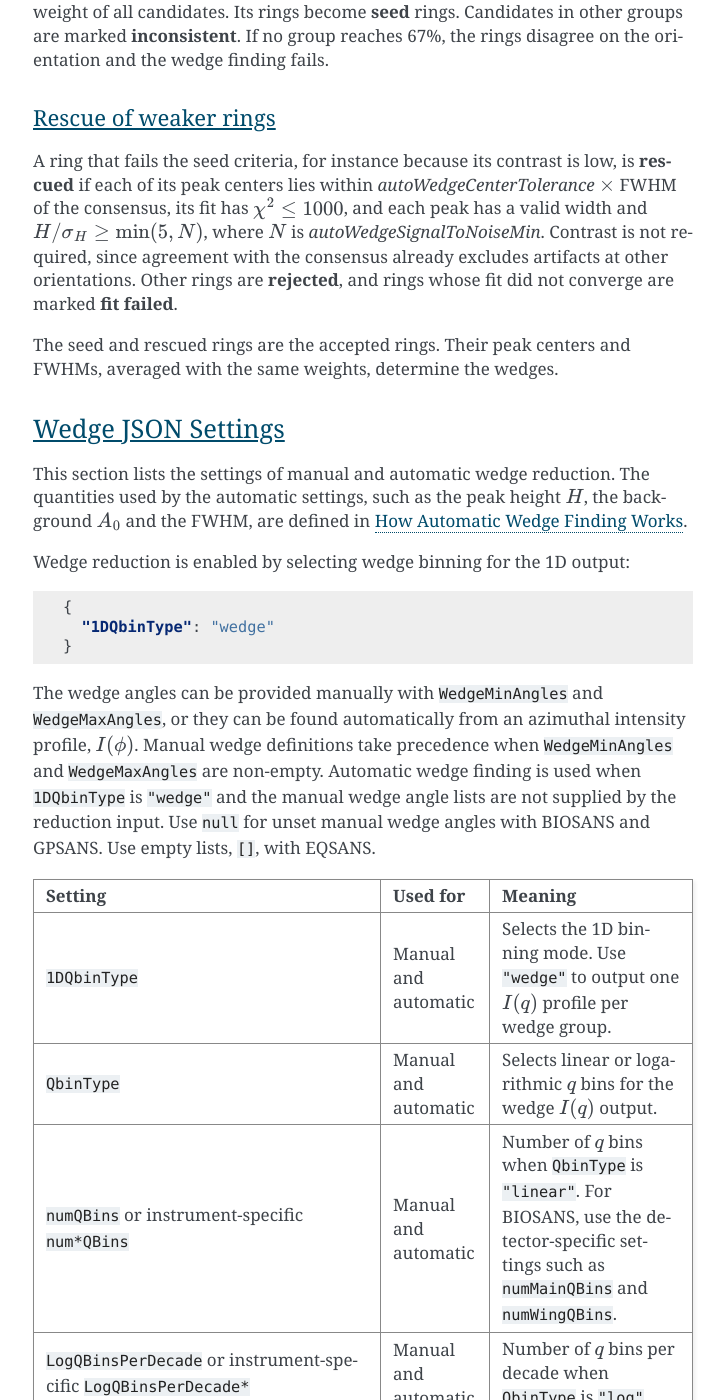
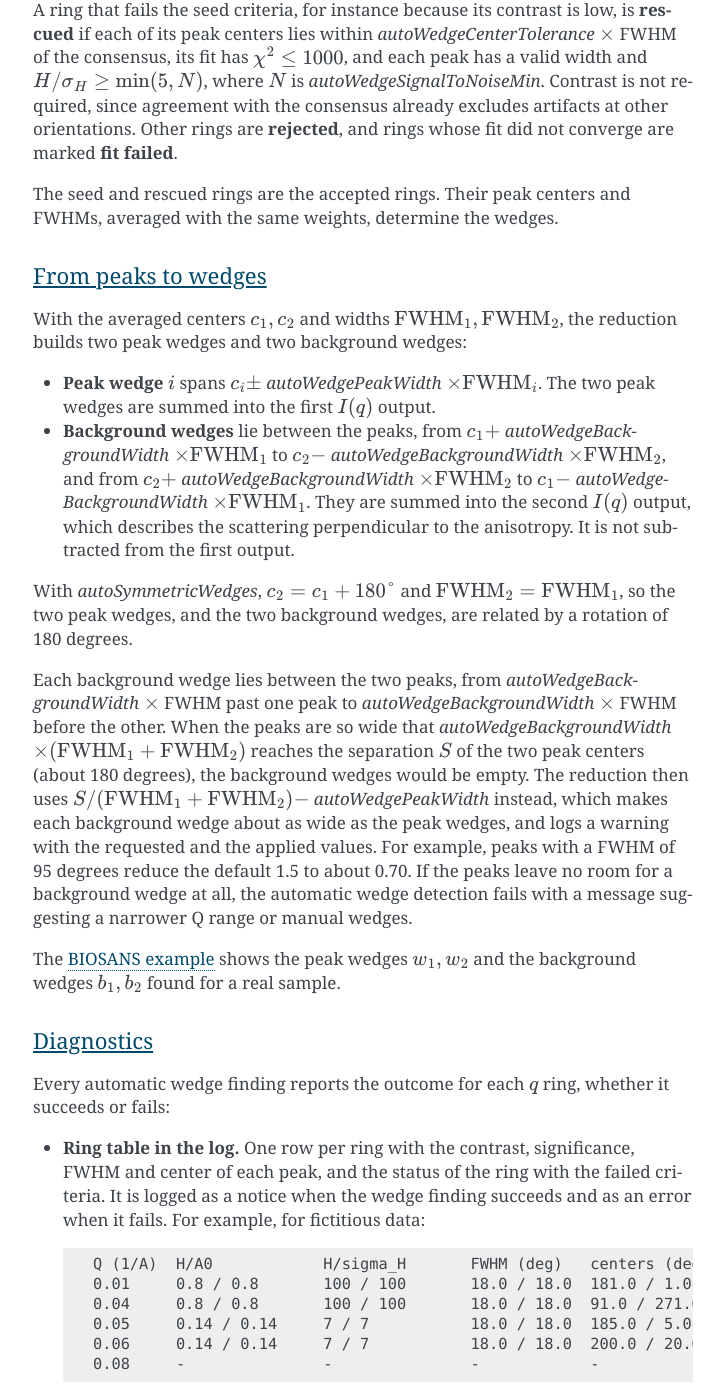
Before and after one commit to neutrons/drtsans, a Sphinx documentation site: the page built from docs/user/binning.rst, in a window 1280 px wide and 1400 px high, scrolled down 6981 px. Shown: the whole window, without its empty margins (387-1112 px from the left). Built offline with Sphinx 7.4.7, drawn with Linux system fonts in a browser that asks for light colours; the version number is read from the project's files by our own code; some of the changed text lies outside the part shown.

Commit message:
Document how the automatic wedge finding builds the wedges and reports failures
Describe the peak and background wedges built from the accepted Q-rings,
including the reduction of the background width, the ring table and the
diagnostic files, the failure messages with their remedies, and practical
guidance on choosing the Q range and the thresholds.

Co-Authored-By: Claude Opus 5.5 <noreply@anthropic.com>

```diff
--- a/docs/user/binning.rst
+++ b/docs/user/binning.rst
@@ -130,20 +130,13 @@ The range :math:`(-90, 90)` is effectively masked during the wedge search.
 Other additional options for the automatic wedge finding:
 
 - `autoWedgeAzimuthalDelta`: binning in azimuthal angle when generating the :math:`I(\phi)` profile.
-- `autoWedgePeakWidth`: fraction of the full-width-half-max (FWHM) of the fitted peak in the :math:`I(\phi)`
-  profile. Each peak wedge spans the peak center :math:`\pm` `autoWedgePeakWidth` :math:`\times` FWHM.
-- `autoWedgeBackgroundWidth`: fraction of the FWHM of the fitted peak that sets the edges of the background
-  wedges. The background wedges are perpendicular to the peaks and give the second :math:`I(q)` output; they are
-  not subtracted from the peak wedges.
-  Each background wedge lies between the two peaks, from `autoWedgeBackgroundWidth` :math:`\times` FWHM past one
-  peak to `autoWedgeBackgroundWidth` :math:`\times` FWHM before the other. When the peaks are so wide that
-  `autoWedgeBackgroundWidth` :math:`\times (\mathrm{FWHM}_1 + \mathrm{FWHM}_2)` reaches the separation :math:`S`
-  of the two peak centers (about 180 degrees), the background wedges would be empty. The reduction then uses
-  :math:`S / (\mathrm{FWHM}_1 + \mathrm{FWHM}_2) -` `autoWedgePeakWidth` instead, which makes each background
-  wedge about as wide as the peak wedges, and logs a warning with the requested and the applied values.
-  For example, peaks with a FWHM of 95 degrees reduce the default 1.5 to about 0.70. If the peaks leave no room for a
-  background wedge at all, the automatic wedge detection fails with a message suggesting a narrower Q range or
-  manual wedges.
+- `autoWedgePeakWidth`: width of the peak wedges, as a fraction of the FWHM of the fitted peaks.
+- `autoWedgeBackgroundWidth`: position of the edges of the background wedges, as a fraction of the FWHM of the
+  fitted peaks.
+- `autoWedgeSignalToNoiseMin`, `autoWedgeContrastMin` and `autoWedgeCenterTolerance`: thresholds that decide
+  which :math:`q` rings determine the wedges.
+
+These quantities are defined in :ref:`user.binning.auto_wedge_method`.
 
 For instance, for real data collected at the BIOSANS instrument,
 
@@ -160,6 +153,8 @@ For instance, for real data collected at the BIOSANS instrument,
 
 We obtain two wedges (:math:`w_1`, :math:`w_2`) as well as two azimuthal ranges (:math:`b_1`, :math:`b_2`)
 perpendicular to them, which give the background :math:`I(q)` output.
+
+.. _user.binning.auto_wedge_biosans:
 
 .. figure:: media/wedge_binning_7.png
    :alt: wedges for a real BIOSANS example
@@ -239,6 +234,90 @@ orientations. Other rings are **rejected**, and rings whose fit did not converge
 
 The seed and rescued rings are the accepted rings. Their peak centers and FWHMs, averaged with the same weights,
 determine the wedges.
+
+From peaks to wedges
+~~~~~~~~~~~~~~~~~~~~
+
+With the averaged centers :math:`c_1, c_2` and widths :math:`\mathrm{FWHM}_1, \mathrm{FWHM}_2`, the reduction builds
+two peak wedges and two background wedges:
+
+- **Peak wedge** :math:`i` spans :math:`c_i \pm` `autoWedgePeakWidth` :math:`\times \mathrm{FWHM}_i`. The two peak
+  wedges are summed into the first :math:`I(q)` output.
+- **Background wedges** lie between the peaks, from :math:`c_1 +` `autoWedgeBackgroundWidth`
+  :math:`\times \mathrm{FWHM}_1` to :math:`c_2 -` `autoWedgeBackgroundWidth` :math:`\times \mathrm{FWHM}_2`, and
+  from :math:`c_2 +` `autoWedgeBackgroundWidth` :math:`\times \mathrm{FWHM}_2` to :math:`c_1 -`
+  `autoWedgeBackgroundWidth` :math:`\times \mathrm{FWHM}_1`. They are summed into the second :math:`I(q)`
+  output, which describes the scattering perpendicular to the anisotropy. It is not subtracted from the first
+  output.
+
+With `autoSymmetricWedges`, :math:`c_2 = c_1 + 180°` and :math:`\mathrm{FWHM}_2 = \mathrm{FWHM}_1`, so the two
+peak wedges, and the two background wedges, are related by a rotation of 180 degrees.
+
+Each background wedge lies between the two peaks, from `autoWedgeBackgroundWidth` :math:`\times` FWHM past one peak
+to `autoWedgeBackgroundWidth` :math:`\times` FWHM before the other. When the peaks are so wide that
+`autoWedgeBackgroundWidth` :math:`\times (\mathrm{FWHM}_1 + \mathrm{FWHM}_2)` reaches the separation :math:`S` of
+the two peak centers (about 180 degrees), the background wedges would be empty. The reduction then uses
+:math:`S / (\mathrm{FWHM}_1 + \mathrm{FWHM}_2) -` `autoWedgePeakWidth` instead, which makes each background wedge
+about as wide as the peak wedges, and logs a warning with the requested and the applied values. For example, peaks with a
+FWHM of 95 degrees reduce the default 1.5 to about 0.70. If the peaks leave no room for a background wedge at all,
+the automatic wedge detection fails with a message suggesting a narrower Q range or manual wedges.
+
+The :ref:`BIOSANS example <user.binning.auto_wedge_biosans>` shows the peak wedges :math:`w_1, w_2` and the
+background wedges :math:`b_1, b_2` found for a real sample.
+
+Diagnostics
+~~~~~~~~~~~
+
+Every automatic wedge finding reports the outcome for each :math:`q` ring, whether it succeeds or fails:
+
+- **Ring table in the log.** One row per ring with the contrast, significance, FWHM and center of each peak, and the
+  status of the ring with the failed criteria. It is logged as a notice when the wedge finding succeeds and as an
+  error when it fails. For example, for fictitious data:
+
+  .. code-block:: text
+
+     Q (1/A)  H/A0            H/sigma_H       FWHM (deg)   centers (deg)  result
+     0.01     0.8 / 0.8       100 / 100       18.0 / 18.0  181.0 / 1.0    seed
+     0.04     0.8 / 0.8       100 / 100       18.0 / 18.0  91.0 / 271.0   inconsistent: orientation
+     0.05     0.14 / 0.14     7 / 7           18.0 / 18.0  185.0 / 5.0    rescued: contrast, significance
+     0.06     0.14 / 0.14     7 / 7           18.0 / 18.0  200.0 / 20.0   rejected: contrast, significance, center tolerance
+     0.08     -               -               -            -              fit failed: empty peak search window
+
+- **auto_wedge_rings.png**: one panel per ring with the observed :math:`I(\phi)`, the fitted model and the status
+  of the ring, including rings whose fit failed.
+- **auto_wedge_fit.h5**: the fit parameters of every ring, with its status and the full list of reasons.
+
+The two files are written to the output directory of the reduction (`outputDir`) before any error is raised, so
+that a failed wedge finding can be inspected.
+
+When the wedge finding fails
+~~~~~~~~~~~~~~~~~~~~~~~~~~~~
+
+The reduction stops with an error that starts with ``Automatic wedge detection failed:``, followed by the reason,
+the ring table and the paths of the diagnostic files:
+
+- **"none of the Q-rings could be fitted"**: no ring has enough data, usually because `autoWedgeQmin` and
+  `autoWedgeQmax` lie outside the :math:`q` range of the data, or because the rings are almost entirely masked.
+- **"no Q-ring passes the seed criteria"**: the message lists the criteria and the highest contrast found. The data
+  may be isotropic in this :math:`q` range, or the anisotropy may lie at other :math:`q`.
+- **"seed candidates do not agree on a single orientation"**: the message lists the groups of rings with their
+  centers and weights. The sample may contain more than one oriented structure; restrict the :math:`q` range to one
+  group.
+- **"peaks of FWHM ... leave no room for background wedges outside the peak wedges"**: the peaks are too wide for
+  separate background wedges; restrict the :math:`q` range to rings with narrower peaks.
+
+In every case, the angles can also be set manually with `WedgeMinAngles` and `WedgeMaxAngles`.
+
+Practical guidance
+~~~~~~~~~~~~~~~~~~
+
+- Choose `autoWedgeQmin` and `autoWedgeQmax` where the anisotropy is visible in :math:`I(q_x, q_y)`. Rings outside
+  this range are rejected and do not change the wedges, but a range made mostly of isotropic rings makes the
+  failure messages longer and the consensus less clear.
+- Keep the default `autoWedgeContrastMin` unless the anisotropy is known to be weak, for instance a small
+  modulation on strong isotropic scattering. Lowering it also admits systematic artifacts.
+- After a first reduction, inspect auto_wedge_rings.png to check that the seed rings show the expected peaks.
+- When the orientation is known in advance, or the wedge finding fails, set the wedges manually.
 
 Wedge JSON Settings
 +++++++++++++++++++
```
